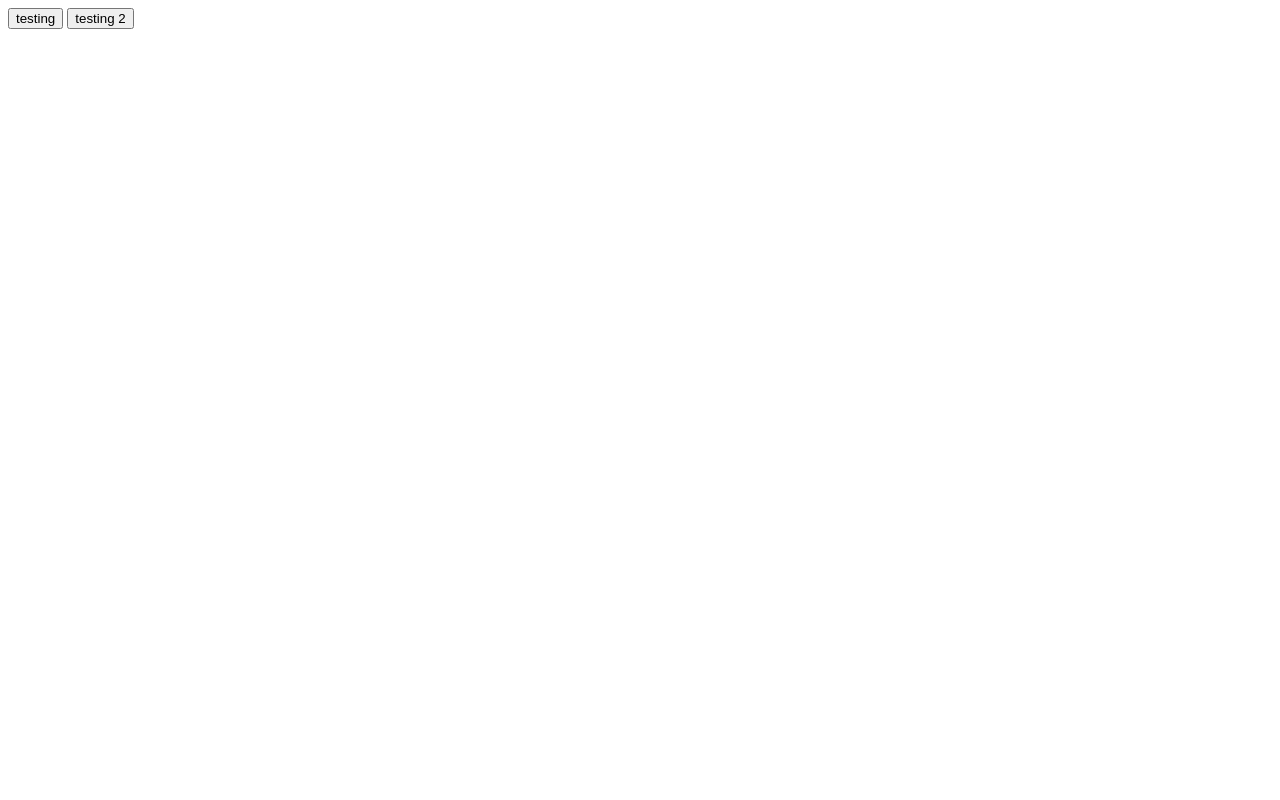
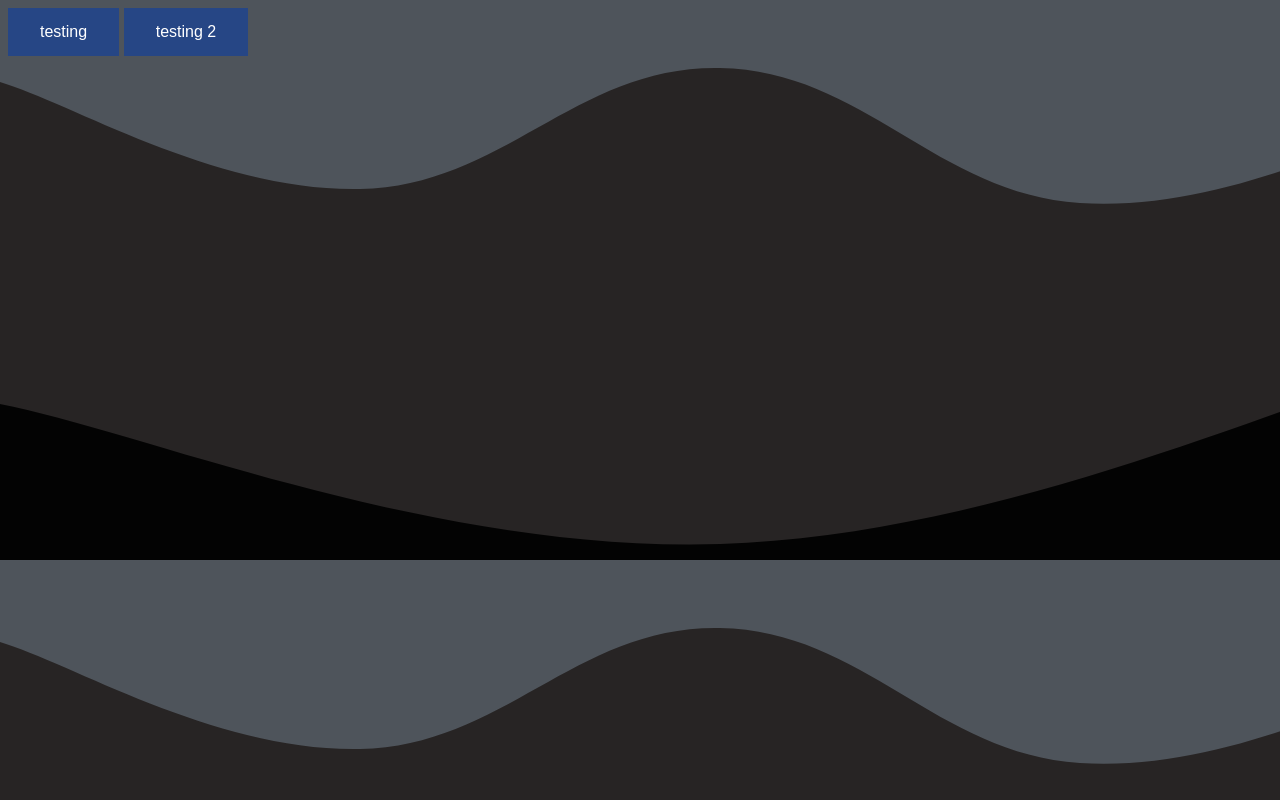
Before and after one commit to AceJHamilton/chord, a plain HTML site: page index.htm in a window 1280 px wide. Drawn offline with Linux system fonts and the light colour scheme.

Commit message:
Update index.htm

```diff
--- a/index.htm
+++ b/index.htm
@@ -4,6 +4,7 @@
     <title> PolarBear VPN </title>
     <meta charset="utf-8">
 
+    <link rel="stylesheet" href="dark_theme.css">
     <meta name="viewport" content="width=device-width, initial-scale=1.0">
     <meta name="author" content="boxdev0">
     <meta name="description" content="secure, fast, and anonymous">
@@ -13,7 +14,7 @@
     <script src="functions.js"></script>
   </head>
 <body>
-  <button onclick="buttonclick1()"> testing </button>
-  <button onclick="buttonclick2()"> testing 2 </button>
+  <button onclick="buttonclick1()" class="button1"> testing </button>
+  <button onclick="buttonclick2()" class="button1"> testing 2 </button>
   </body>
 </html>
```
